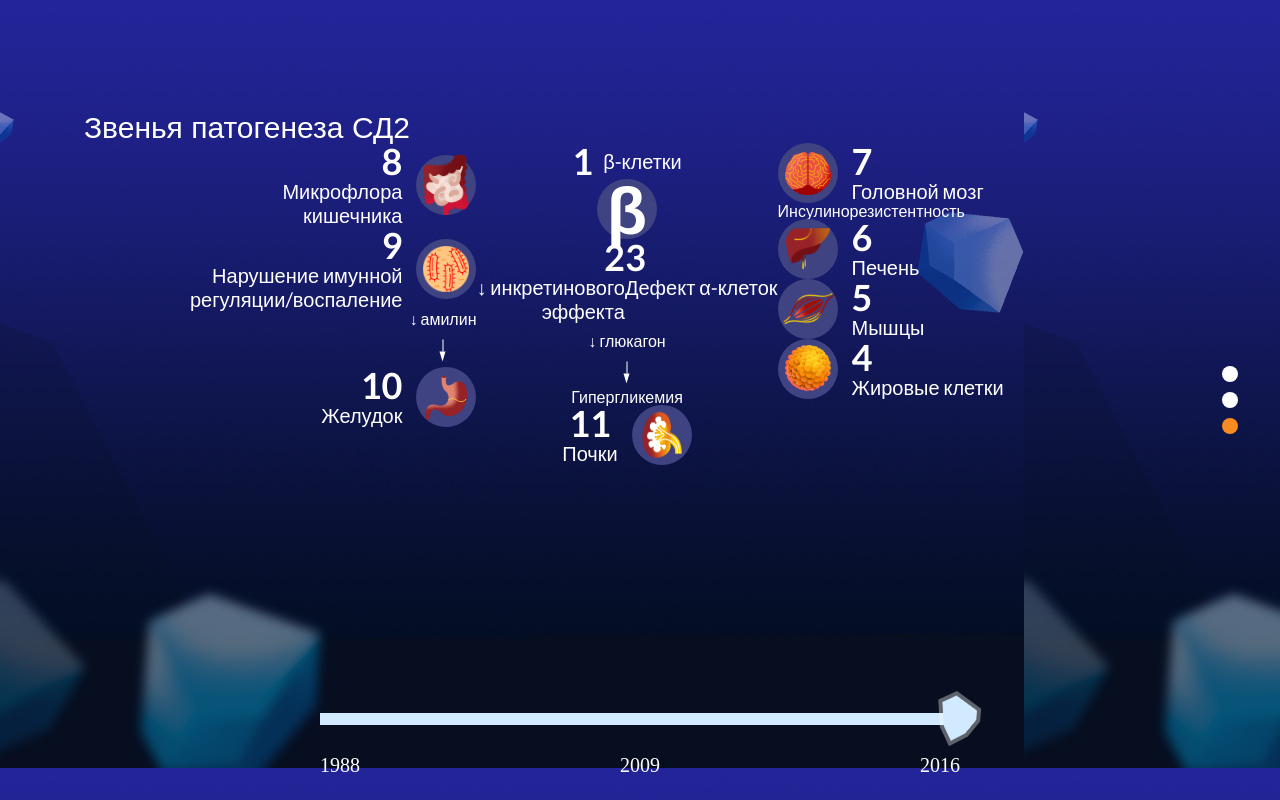
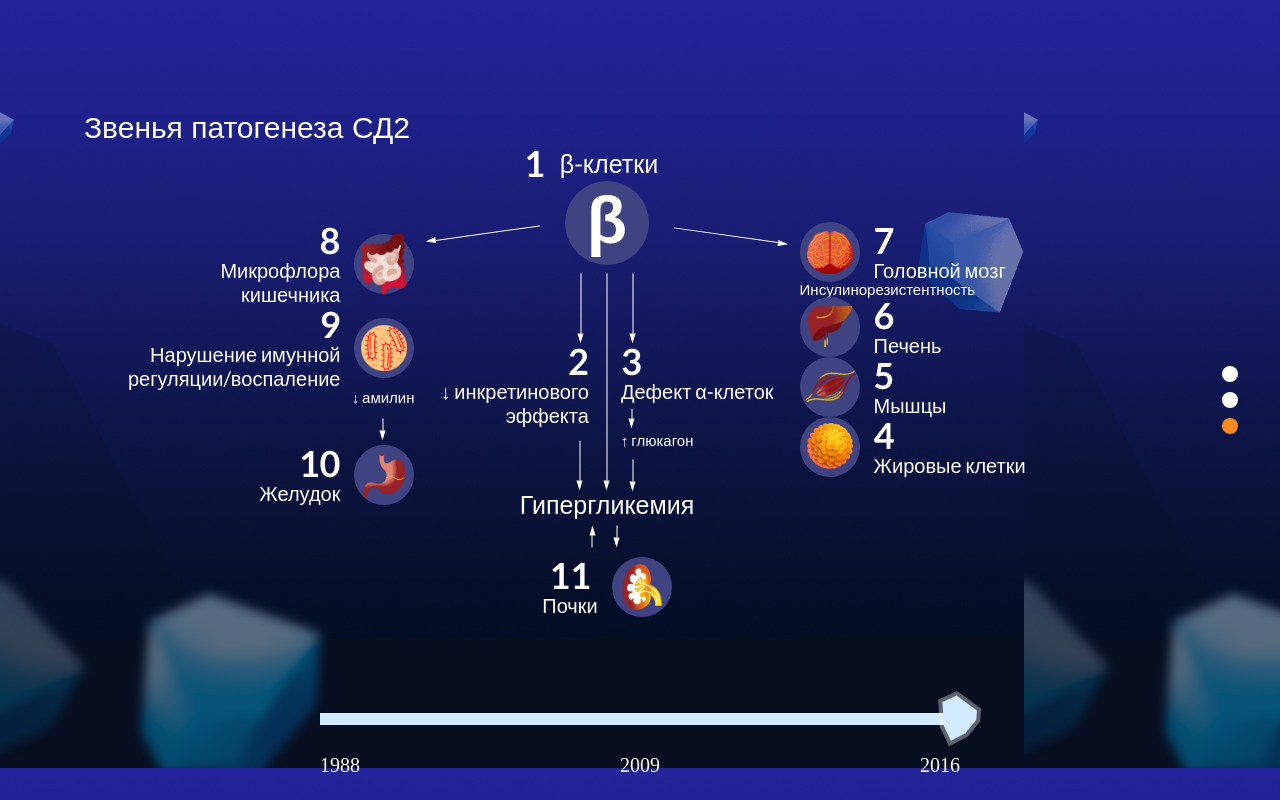
Before and after one commit to HungryOwl/therapy, a React app: page / in a window 1280 px wide. Built offline with nearby package versions, Linux system fonts and the light colour scheme; a web font is replaced by a local one.

Commit message:
Частично отверстали третий слайд

```diff
--- a/src/components/ChainLink/ChainLink.js
+++ b/src/components/ChainLink/ChainLink.js
@@ -9,18 +9,13 @@ class ChainLink extends Component {
 
     renderArrows(optionsArr) {
         return (
-            optionsArr.map((options, i) => {
-                return <Arrow {...options} key={i}/>
-            })
+            optionsArr.map((options, i) => <Arrow {...options} key={i}/>)
         )
     }
 
     getModificators(modString, obj) {
         let modArr = modString.split(' ');
-
-        modArr.forEach((mod) => (
-            obj[`chainLink--${mod}`] = true
-        ));
+        modArr.forEach((mod) => obj[`chainLink--${mod}`] = true);
 
         return obj;
     }
@@ -28,6 +23,7 @@ class ChainLink extends Component {
     render() {
         let chainLinkClasses = {
             'chainLink': true,
+            [`${this.props.parentClass}__chainLink`]: this.props.parentClass,
             [`chainLink--${this.props.img}`]: this.props.img
         };
 
@@ -57,6 +53,7 @@ class ChainLink extends Component {
                         {this.props.index && <div className='chainLink__index'>{this.props.index}</div>}
                         {this.props.text && <div className='chainLink__text'>{this.props.text}</div>}
                         {this.props.innerText && <div dangerouslySetInnerHTML={{__html: this.props.innerText}} className='chainLink__text'/>}
+                        {!(this.props.img || this.props.symbol) && this.props.arrows.length > 0 && this.renderArrows(this.props.arrows)}
                     </div>
                 </div>
             </article>
--- a/src/components/Slide/Pathogenesis2016.js
+++ b/src/components/Slide/Pathogenesis2016.js
@@ -23,6 +23,38 @@ const mainArrows = {
         shiftX: 30
     },
 };
+
+const symbolArrows = [
+    {
+        length: 105,
+        deg: 172,
+        shiftX: 67,
+        shiftY: 7
+    },
+    {
+        length: 105,
+        deg: 8,
+        shiftX: 67,
+        shiftY: -5
+    },
+    {
+        length: 60,
+        deg: 90,
+        shiftX: 50,
+        shiftY: 26
+    },
+    {
+        length: 60,
+        deg: 90,
+        shiftX: 50,
+        shiftY: -26
+    },
+    {
+        length: 207,
+        deg: 90,
+        shiftX: 50
+    }
+];
 
 const chainLinks = [
     {
@@ -66,27 +98,36 @@ const chainLinks = [
         text: 'β-клетки',
         index: 1,
         img: 'symbolβ',
-        modificators: 'small',
         symbol: 'β',
-        arrows: []
+        arrows: symbolArrows
     },
     {
         layout: 'column-reverse',
         contentLayout: 'column',
         contentAlign: 'end',
-        innerText: '↓ инкретинового <br> эффекта',
-        modificators: 'small',
+        innerText: '↓&nbsp;инкретинового <br> эффекта',
+        modificators: 'small incretin',
         index: 2,
-        arrows: []
+        arrows: [{
+            length: 40,
+            deg: 90,
+            shiftX: 50,
+            shiftY: -65
+        }]
     },
     {
         layout: 'column-reverse',
         contentLayout: 'column',
         contentAlign: 'start',
         text: 'Дефект α-клеток',
-        modificators: 'small',
+        modificators: 'small cellDefect',
         index: 3,
-        arrows: []
+        arrows: [{
+            length: 10,
+            deg: 90,
+            shiftX: 30,
+            shiftY: 65
+        }]
     },
     {
         layout: 'row-reverse',
@@ -97,7 +138,12 @@ const chainLinks = [
         img: 'kidneys',
         modificators: 'small',
         index: 11,
-        arrows: []
+        arrows: [{
+            length: 12,
+            deg: 270,
+            shiftX: 40,
+            shiftY: -50
+        }]
     },
     {
         layout: 'row',
@@ -167,23 +213,29 @@ class Pathogenesis2016 extends Component {
                 <div className='hyperglycemia__column flex-align-center'>
                     <ChainLink {...chainLinks[3]}/>
 
-                    <section className='hyperglycemia__row'>
-                        <ChainLink {...chainLinks[4]}/>
-                        <ChainLink {...chainLinks[5]}/>
-                    </section>
+                    <div className='hyperglycemia__row'>
+                        <section className='hyperglycemia__column w-half'>
+                            <ChainLink {...chainLinks[4]}/>
+                        </section>
 
-                    <section className='hyperglycemia__row'>
-                        <div className='hyperglycemia__text hyperglycemia__text--amylin'>
-                            <span>↓ глюкагон</span>
-                            <Arrow length={12} deg={90} shiftX={20} />
-                        </div>
-                    </section>
+                        <section className='hyperglycemia__column w-half'>
+                            <ChainLink {...chainLinks[5]}/>
+                            <div className='hyperglycemia__text hyperglycemia__text--glucagon'>
+                                <span>↑&nbsp;глюкагон</span>
+                                <Arrow length={22} deg={90} shiftX={18} shiftY={64}/>
+                            </div>
+                        </section>
+                    </div>
 
-                    <div className='hyperglycemia__text'>Гипергликемия</div>
+                    <div className='hyperglycemia__text hyperglycemia__text--huge'>
+                        <span>Гипергликемия</span>
+                        <Arrow length={12} deg={90} shiftX={20} shiftY={-10}/>
+                    </div>
+
                     <ChainLink {...chainLinks[6]}/>
                 </div>
 
-                <div className='hyperglycemia__column'>
+                <div className='hyperglycemia__column flex-align-start'>
                     <ChainLink {...chainLinks[7]}/>
 
                     <section className='hyperglycemia__column hyperglycemia__column--group'>
--- a/src/styles/components/chainLink/chainLink.styl
+++ b/src/styles/components/chainLink/chainLink.styl
@@ -98,6 +98,7 @@
     background-size: 42px auto;
 
   &__content
+    position: relative;
     display: flex;
     font-family: "Lato", sans-serif;
 
@@ -134,7 +135,7 @@
     font-weight: 600;
 
   &__content.flex-row &__index
-    padding-right: 10px;
+    padding-right: 15px;
 
   &__text
     font-weight: 500;
@@ -156,6 +157,9 @@
   &__content.flex-column.flex-align-center &__text
     text-align: center;
 
+  &--cellDefect &__text
+    white-space: nowrap;
+
   &__symbol
     display: block;
     position: relative;
--- a/src/styles/components/hyperglycemia/hyperglycemia.styl
+++ b/src/styles/components/hyperglycemia/hyperglycemia.styl
@@ -15,9 +15,10 @@
 
   &--sd2
     display: flex;
-    width 900px;
+    width 1024px;
     margin-left: auto;
     margin-right: auto;
+    padding-top: 2px;
 
   &__row
     display: flex;
@@ -50,6 +51,32 @@
     display: flex;
     flex-direction: column;
 
+  &--sd2 > &__column:nth-child(1),
+  &--sd2 > &__column:nth-child(3)
+    padding-top: 77px;
+
+  &--sd2 > &__column:nth-child(2)
+    padding-left: 26px;
+    padding-right: 26px;
+
+  &--sd2 &__column.w-half:nth-child(2n)
+    padding-left: 16px;
+
+  &--sd2 &__column.w-half:nth-child(2n-1)
+    padding-right: 16px;
+
+  &--sd2 &__column .chainLink--symbolβ
+    padding-bottom: 78px;
+
+  &--sd2 &__column .chainLink--symbolβ .chainLink__content
+    margin-left: -32px;
+
+  &--sd2 &__column .chainLink--symbolβ .chainLink__text
+    font-size: 25px;
+
+  &--sd2 &__column .chainLink--kidneys
+    margin-top: 40px;
+
   &__text
     position: relative;
     font-family: "Lato", sans-serif;
@@ -57,6 +84,16 @@
 
   &__text--amylin
     margin-bottom: 40px;
+
+  &--sd2 &__text
+    font-size: 15px;
+
+  &--sd2 &__text--huge
+    font-size: 25px;
+
+  &--sd2 &__text--glucagon
+    margin-top: 20px;
+    margin-bottom: 44px;
 
   &__panel
     font-family: "Lato", sans-serif;
--- a/src/styles/layout.styl
+++ b/src/styles/layout.styl
@@ -45,3 +45,6 @@
 
 .flex-salign-end
   align-self: flex-end;
+
+.w-half
+  width: 50%;
```
